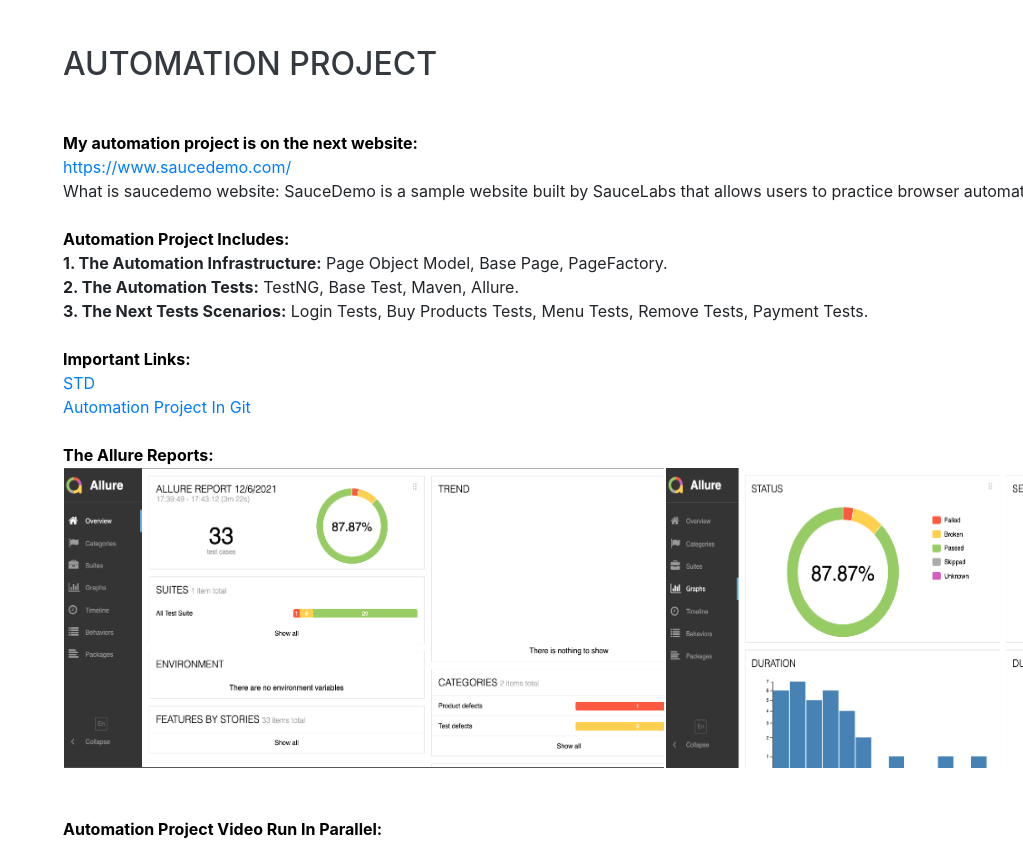
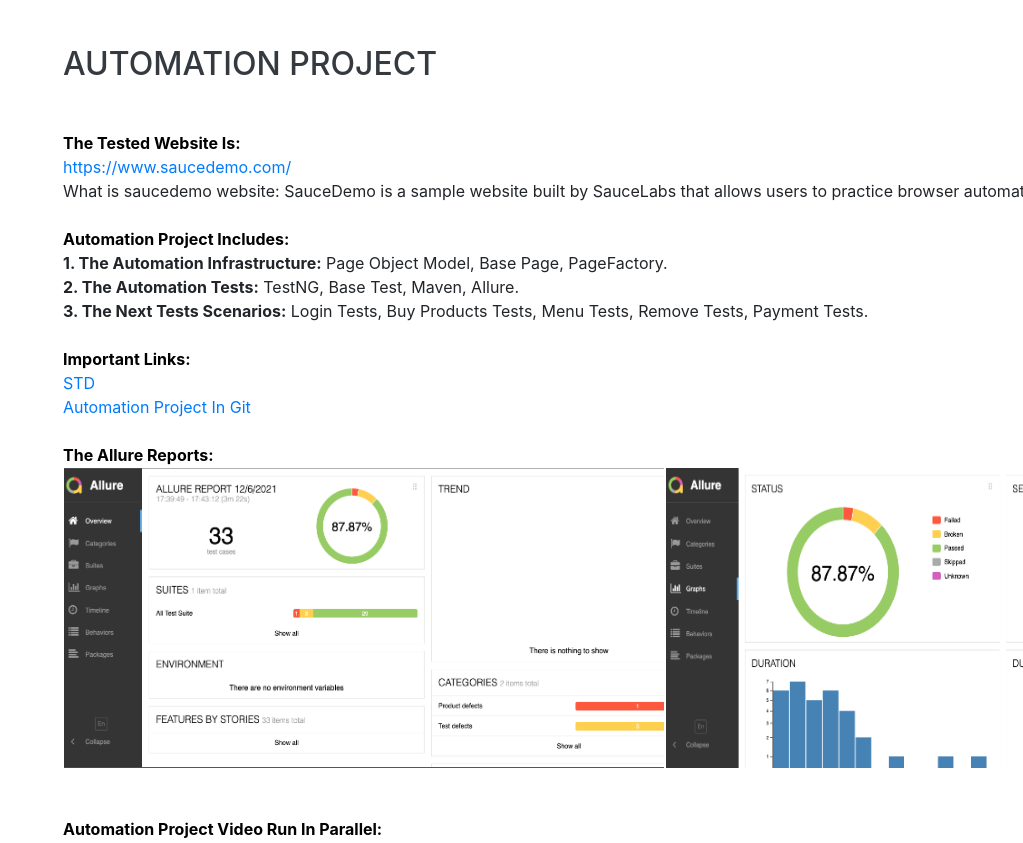
Before and after one commit to TamarFeredee/html, a website with bundled scripts: page index.html in a window 1280 px wide. Shown: the part 5722-6565 px from the top of the page, without its empty margins (257-1280 px from the left). Built offline with nearby package versions, Linux system fonts and the light colour scheme; a web font is replaced by a local one.

Commit message:
Update index.html

```diff
--- a/index.html
+++ b/index.html
@@ -396,7 +396,7 @@
               <h3 class="mb-0"></h3>
               <div>
 
-<b style="color:black"> My automation project is on the next website:</b>
+<b style="color:black"> The Tested Website Is:</b>
 <br>
 <a href="https://www.saucedemo.com/ " target="_blank">https://www.saucedemo.com/</a>
 <br>
```
